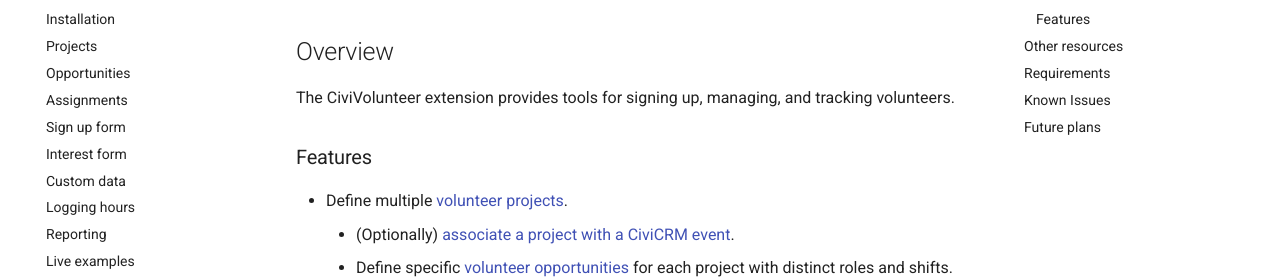
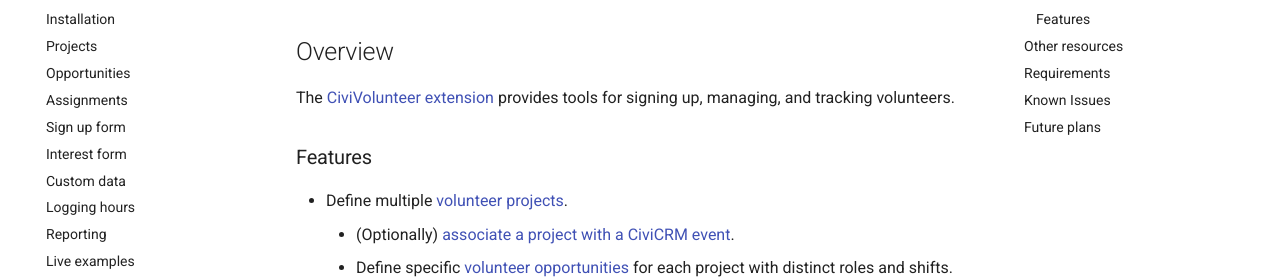
Before and after one commit to civicrm/org.civicrm.volunteer, an MkDocs documentation site: the page built from docs/index.md, in a window 1280 px wide and 900 px high. Shown: the part 146-426 px from the top of the window. Built offline with MkDocs 1.6.1 and Material for MkDocs 9.7.7, drawn with Linux system fonts in a browser that asks for light colours; comment, search, counter and statistics services are not loaded; old or Windows-style settings are respelled for this version of MkDocs; part of the change alters nothing that is shown.

```diff
--- a/docs/index.md
+++ b/docs/index.md
@@ -2,7 +2,7 @@
 
 ## Overview
 
-The CiviVolunteer extension provides tools for signing up, managing, and tracking volunteers.
+The [CiviVolunteer extension](https://github.com/civicrm/org.civicrm.volunteer.git "CiviVolunteer extension") provides tools for signing up, managing, and tracking volunteers.
 
 ### Features
 
```
